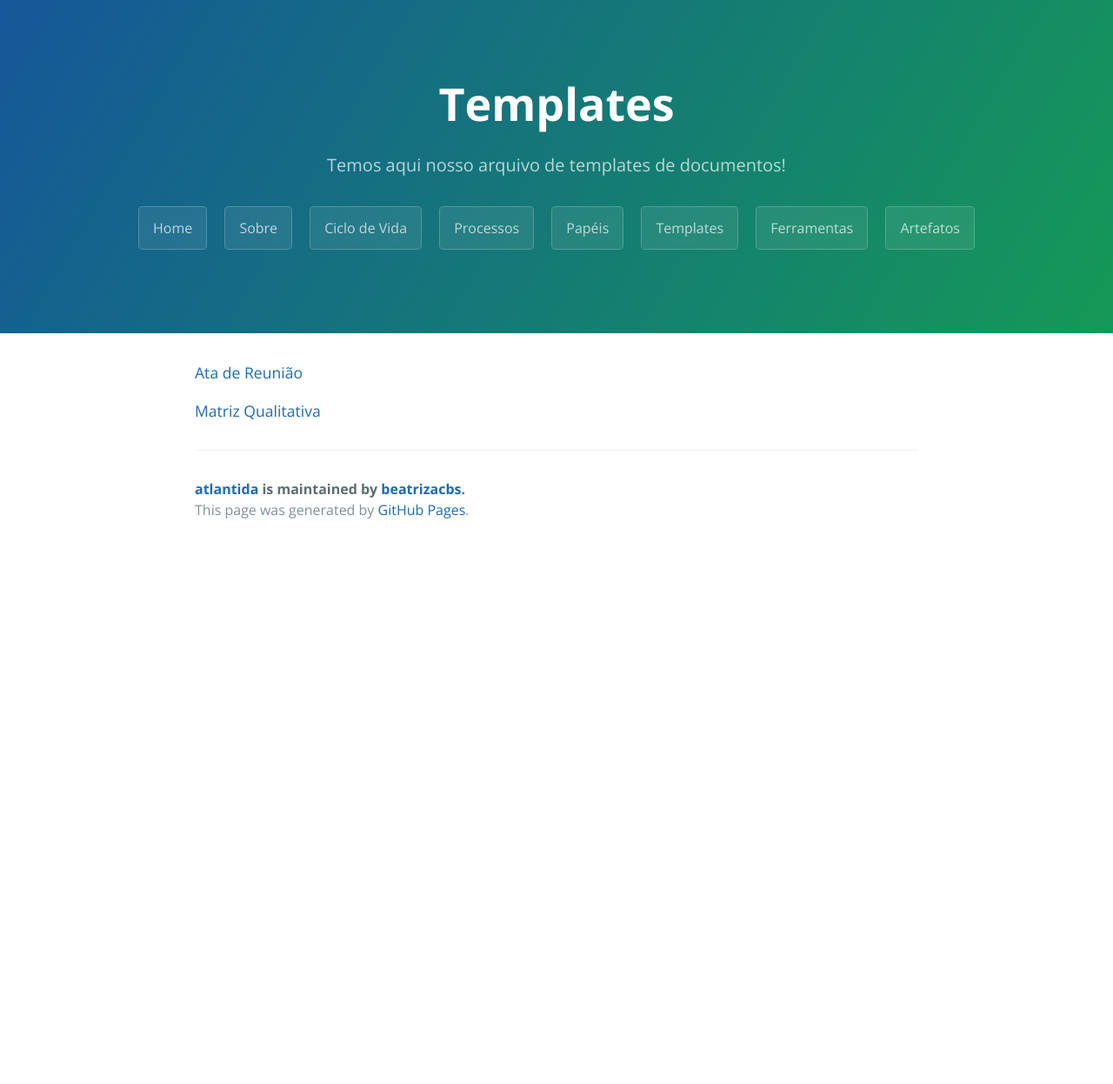
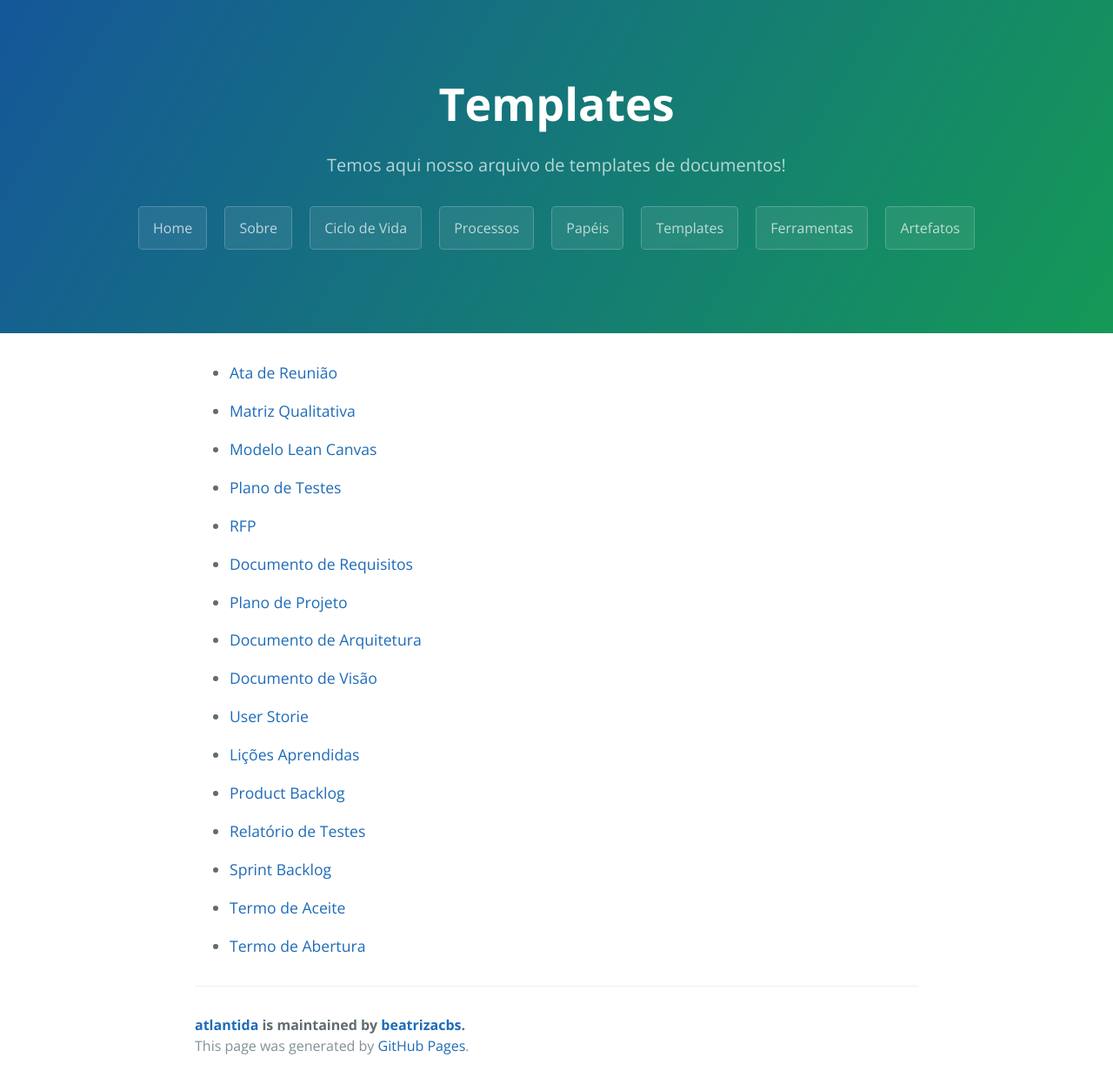
Before and after one commit to beatrizacbs/atlantida, a Jekyll site: the page built from templates.md, in a window 1280 px wide. Shown: the whole page at 87% size. Built offline with Jekyll 4.4.1, drawn with Linux system fonts in a browser that asks for light colours; before the commit the page ends 900 px from its top, so only the background shows below that.

Commit message:
add new templates

```diff
--- a/templates.md
+++ b/templates.md
@@ -4,6 +4,34 @@ title: Templates
 description: Temos aqui nosso arquivo de templates de documentos!
 ---
 
-[Ata de Reunião](https://docs.google.com/document/d/1wwfshpW9-DGHe3mEGJFUlfsWKnpIsH870VIOwlG-Fo0/edit?usp=sharing)
+- [Ata de Reunião](https://docs.google.com/document/d/1wwfshpW9-DGHe3mEGJFUlfsWKnpIsH870VIOwlG-Fo0/edit?usp=sharing)
 
-[Matriz Qualitativa](https://drive.google.com/file/d/1GXuJbQovHNIZEMD7SZJkXD6SOnoLIqoj/view?usp=sharing)
+- [Matriz Qualitativa](https://drive.google.com/file/d/1GXuJbQovHNIZEMD7SZJkXD6SOnoLIqoj/view?usp=sharing)
+
+- [Modelo Lean Canvas](https://drive.google.com/file/d/1Tj-K66lvXP83cOIIkSTo3MtBdMauxEqT/view?usp=sharing)
+
+- [Plano de Testes](https://docs.google.com/document/d/17OvrnRwkG-MP2DfS-kth7cW2Q_J3WuAK3Q_MET7Wzi0/edit?usp=sharing)
+
+- [RFP](https://docs.google.com/document/d/1n5ITNE95LzNVUXfkCEDQC2j3fCgzEpTMTRuLjO4J9tA/edit?usp=sharing)
+
+- [Documento de Requisitos](https://docs.google.com/document/d/1G0cIzMJsx9Z88bQ8lL7iKx2VWIzmMrShc8pWVwOkjWc/edit?usp=sharing)
+
+- [Plano de Projeto](https://docs.google.com/presentation/d/1Ddu0tb3t4AL3YcVye4jilJJUG9i5l5olTp8EbMHRUgw/edit?usp=sharing)
+
+- [Documento de Arquitetura](https://docs.google.com/document/d/124b8w0r__cMgj-bhTTh9Ve6A1wbEx-uoZxqa-K2jLEk/edit?usp=sharing)
+
+- [Documento de Visão](https://docs.google.com/document/d/1Zsswc1Os9ExNM6iu08V1V-hTNMWiTqJhBOwnHSG949E/edit?usp=sharing)
+
+- [User Storie](https://docs.google.com/document/d/167lfxzjg6HIR8pniCIpcWYxRiYBCBcPiTRAlXyvLqdo/edit?usp=sharing)
+
+- [Lições Aprendidas](https://docs.google.com/document/d/1UJmZ4V1VHtHpND0xmxjyU_fZVM9COZalGDiLYUaLdNk/edit?usp=sharing)
+
+- [Product Backlog](https://docs.google.com/document/d/1jBOGQG25Tu1GJohb7Ci1SEEOSEdQbvTsDJlGdZ6yrvc/edit?usp=sharing)
+
+- [Relatório de Testes](https://docs.google.com/document/d/1GQVPQFdsNsCSSmSBx9jgNq0uEEES4F3OeoiS1wZ_zm8/edit?usp=sharing)
+
+- [Sprint Backlog](https://docs.google.com/document/d/1kRVhO16-cv_lXV3ABOVtwGyRDwJSi_95_2AvctU-6vs/edit?usp=sharing)
+
+- [Termo de Aceite](https://docs.google.com/document/d/18QFbw8PqIJit1yVmDH0Gaq_XCFAReTzdgKJOhS-jyDU/edit?usp=sharing)
+
+- [Termo de Abertura](https://docs.google.com/document/d/1oWudNOv601QI0ddgBqx7OUh5Lot3ojCFILYdbhPuXBM/edit?usp=sharing)
```
